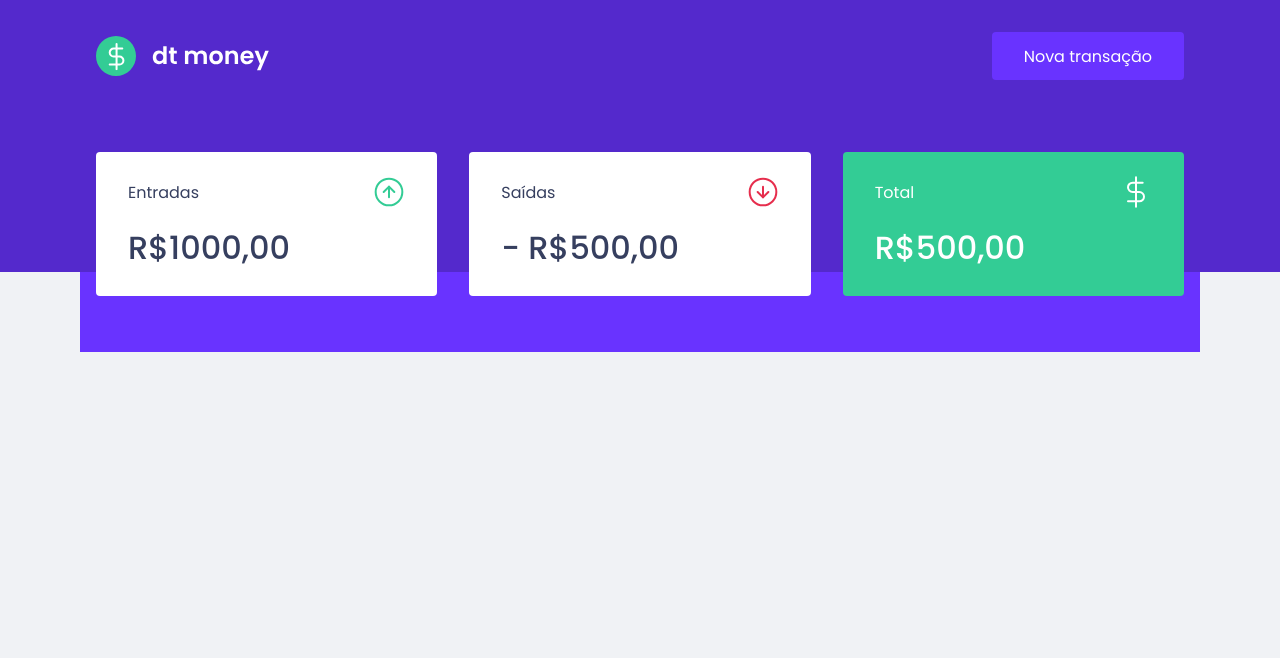
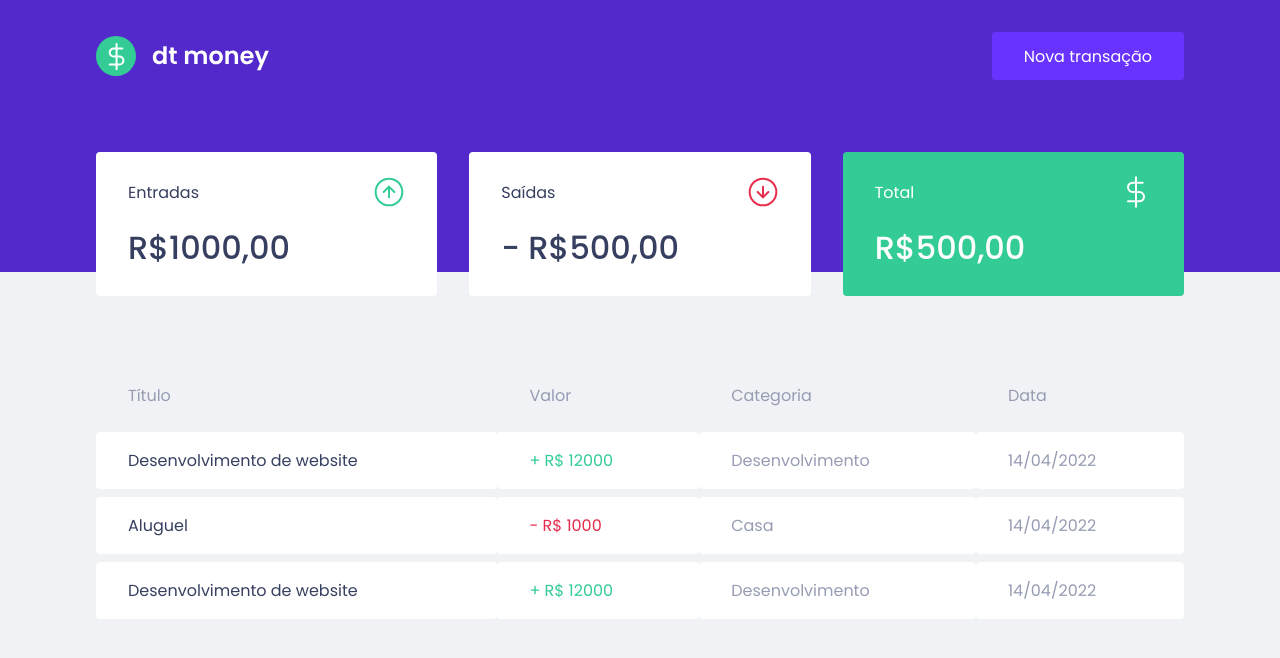
Before and after one commit to EricaSugui/ignite-reactjs-dtmoney, a React (Create React App) app: page / in a window 1280 px wide. Shown: the top 658 px of the page. Built offline with nearby package versions, Linux system fonts and the light colour scheme.

Commit message:
adiiciona componente TransactionTable

```diff
--- a/src/components/Dashboard/index.tsx
+++ b/src/components/Dashboard/index.tsx
@@ -1,4 +1,5 @@
 import { Summary } from "../Summary";
+import { TransactionTable } from "../TransactionTable";
 
 import { Container } from "./styles";
 
@@ -6,6 +7,7 @@
     return (
         <Container>
             <Summary />
+            <TransactionTable />
         </Container>
 
     )
--- a/src/components/Dashboard/styles.ts
+++ b/src/components/Dashboard/styles.ts
@@ -4,5 +4,4 @@
     max-width: 1120px;
     margin: 0 auto;
     padding: 2.5rem 1rem;
-    background: var(--blue-light);
 `;
--- /dev/null
+++ b/src/components/TransactionTable/index.tsx
@@ -0,0 +1,38 @@
+import { Container } from "./styles";
+
+export function TransactionTable() {
+    return (
+        <Container>
+            <table>
+                <thead>
+                    <tr>
+                        <th>Título</th>
+                        <th>Valor</th>
+                        <th>Categoria</th>
+                        <th>Data</th>
+                    </tr>
+                </thead>
+                <tbody>
+                    <tr>
+                        <td>Desenvolvimento de website</td>
+                        <td className="deposit">+ R$ 12000</td>
+                        <td>Desenvolvimento</td>
+                        <td>14/04/2022</td>
+                    </tr>
+                    <tr>
+                        <td>Aluguel</td>
+                        <td className="withdraw">- R$ 1000</td>
+                        <td>Casa</td>
+                        <td>14/04/2022</td>
+                    </tr>
+                    <tr>
+                        <td>Desenvolvimento de website</td>
+                        <td className="deposit">+ R$ 12000</td>
+                        <td>Desenvolvimento</td>
+                        <td>14/04/2022</td>
+                    </tr>
+                </tbody>
+            </table>
+        </Container>
+    )
+}
--- /dev/null
+++ b/src/components/TransactionTable/styles.ts
@@ -0,0 +1,34 @@
+import styled from "styled-components";
+
+export const Container = styled.div`
+    margin-top: 4rem;
+    table {
+        width: 100%;
+        border-spacing: 0 0.5rem;
+
+        th {
+            color: var(--text-body);
+            font-weight: 400;
+            padding: 1rem 2rem;
+            text-align: left;
+            line-height: 1.5rem;
+        }
+        td {
+            padding: 1rem 2rem;
+            border: 0;
+            background: var(--shape);
+            color: var(--text-body);
+            border-radius: 0.25rem;
+
+            &:first-child {
+                color: var(--text-title);
+            }
+            &.deposit {
+                color: var(--green);
+            }
+            &.withdraw {
+                color: var(--red);
+            }
+        }
+    }
+`;
```
